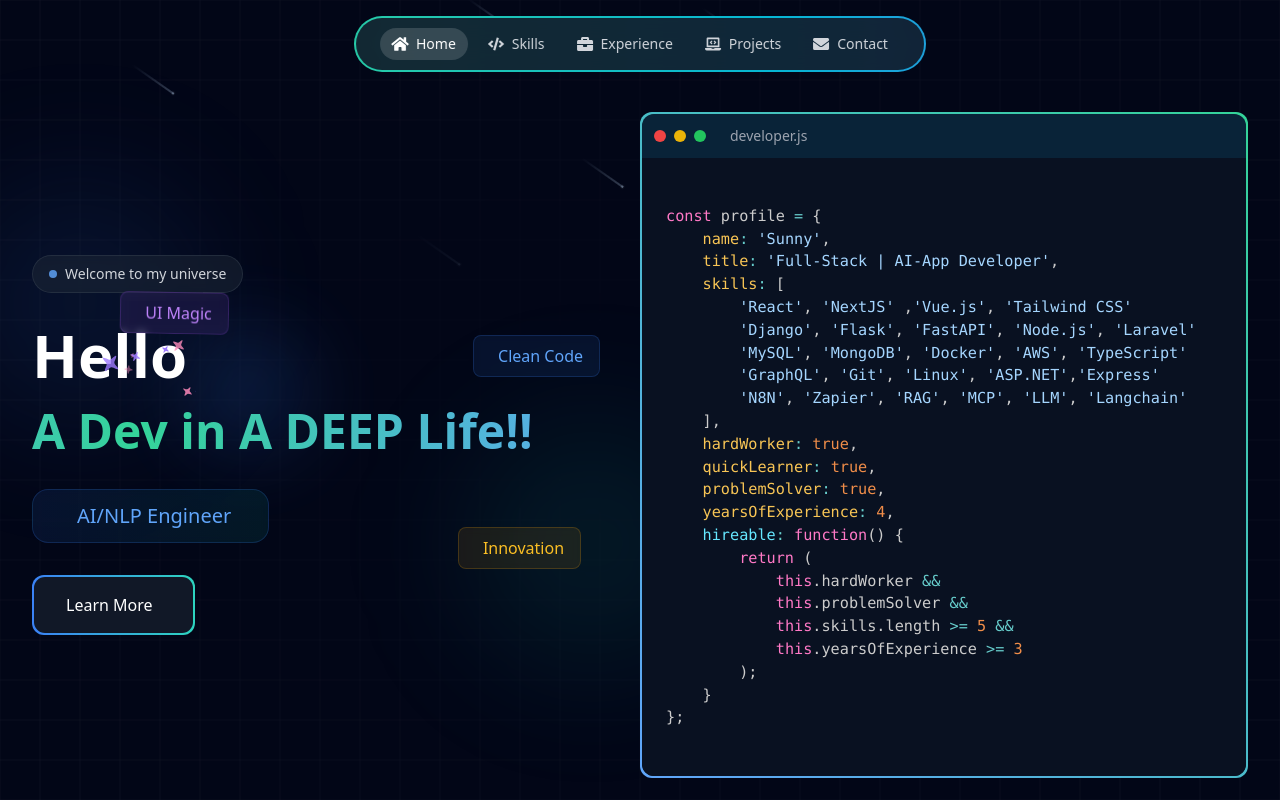
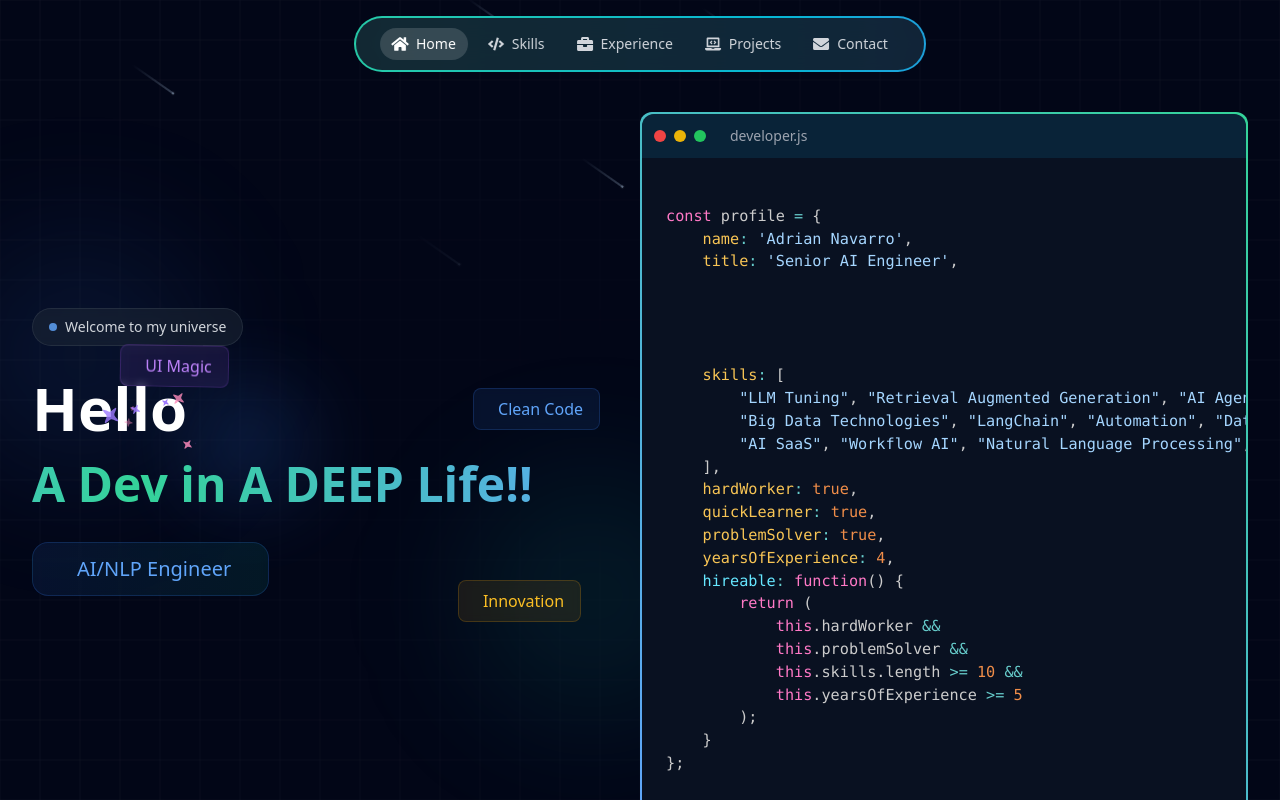
Before and after one commit to stardev324-coder/stardev324-coder, a React (Vite) app: page / in a window 1280 px wide. Shown: the top 800 px of the page. Built offline with nearby package versions, Linux system fonts and the light colour scheme.

Commit message:
modify-explanation

```diff
--- a/src/pages/Hero/Hero.jsx
+++ b/src/pages/Hero/Hero.jsx
@@ -54,14 +54,16 @@ export default function Hero() {
 
   const [code] = useState(`
 const profile = {
-    name: 'Sunny',
-    title: 'Full-Stack | AI-App Developer',
+    name: 'Adrian Navarro',
+    title: 'Senior AI Engineer',
+
+
+
+
     skills: [
-        'React', 'NextJS' ,'Vue.js', 'Tailwind CSS'
-        'Django', 'Flask', 'FastAPI', 'Node.js', 'Laravel'
-        'MySQL', 'MongoDB', 'Docker', 'AWS', 'TypeScript'
-        'GraphQL', 'Git', 'Linux', 'ASP.NET','Express'
-        'N8N', 'Zapier', 'RAG', 'MCP', 'LLM', 'Langchain'
+        "LLM Tuning", "Retrieval Augmented Generation", "AI Agents", "Chatbot", "MLOps", "Cloud ML",
+        "Big Data Technologies", "LangChain", "Automation", "Data Pipeline", "Multimodal AI",
+        "AI SaaS", "Workflow AI", "Natural Language Processing", "AI Builder"
     ],
     hardWorker: true,
     quickLearner: true,
@@ -71,8 +73,8 @@ const profile = {
         return (
             this.hardWorker &&
             this.problemSolver &&
-            this.skills.length >= 5 &&
-            this.yearsOfExperience >= 3
+            this.skills.length >= 10 &&
+            this.yearsOfExperience >= 5
         );
     }
 };
@@ -224,17 +226,17 @@ const profile = {
               {/* CTA Buttons */}
               <div className="flex flex-col sm:flex-row gap-4 sm:gap-6 animate__animated animate__fadeInUp animate__delay-2s">
                 {/* View Projects Button */}
-                <a
+                {/* <a
                   href="https://github.com/sunnydev830"
                   className="group relative inline-flex items-center justify-center gap-3 bg-gradient-to-r from-blue-500 to-teal-400 p-0.5 rounded-xl transition-all duration-300 hover:scale-105 hover:shadow-[0_0_2rem_-0.5rem_#60A5FA]"
-                >
-                  <span className="block w-full px-6 sm:px-8 py-3 sm:py-4 rounded-[11px] bg-gray-900 transition-all duration-300 group-hover:bg-gradient-to-r group-hover:from-blue-500 group-hover:to-teal-400">
+                > */}
+                  {/* <span className="block w-full px-6 sm:px-8 py-3 sm:py-4 rounded-[11px] bg-gray-900 transition-all duration-300 group-hover:bg-gradient-to-r group-hover:from-blue-500 group-hover:to-teal-400">
                     <span className="relative flex items-center justify-center gap-2 text-white font-medium">
                       <span>Learn More</span>
                       <i className="fas fa-arrow-right transform transition-all duration-300 group-hover:translate-x-1"></i>
                     </span>
                   </span>
-                </a>
+                </a> */}
 
                 {/* Contact Button */}
                 {/* <a
--- a/src/pages/Projects/Projects.jsx
+++ b/src/pages/Projects/Projects.jsx
@@ -11,7 +11,7 @@ const projects = [
     src: "/nuxt_supabase.png",
     link: "/nuxt_supabase.png",
     color: "#fff",
-    githubLink: "https://github.com/sunnydev830/nuxt-supabase",
+    // githubLink: "https://github.com/sunnydev830/nuxt-supabase",
     liveLink: "https://nuxt-supabase.netlify.app/",
   },
   {
@@ -21,7 +21,7 @@ const projects = [
     src: "/DockerCompose.jpg",
     link: "/DockerCompose.jpg",
     color: "#fff",
-    githubLink: "https://github.com/codingforentrepreneurs/Docker-Docker-Compose",
+    // githubLink: "https://github.com/codingforentrepreneurs/Docker-Docker-Compose",
     liveLink: "https://www.codingforentrepreneurs.com/courses/docker-and-docker-compose",
   },
 
@@ -32,7 +32,7 @@ const projects = [
     src: "/llm-mcp.png",
     link: "/llm-mcp.png",
     color: "#fff",
-    githubLink: "https://github.com/sunnydev830/llm-mcp-rag",
+    // githubLink: "https://github.com/sunnydev830/llm-mcp-rag",
     // liveLink: "https://codewhisperer.vercel.app/",
   },
   {
@@ -42,7 +42,7 @@ const projects = [
     src: "/ai-chatbot.png",
     link: "/ai-chatbot.png",
     color: "#5196fd",
-    githubLink: "https://github.com/sunnydev830/ai-chatbot",
+    // githubLink: "https://github.com/sunnydev830/ai-chatbot",
     liveLink: "https://demo.chat-sdk.dev/",
   },
   {
@@ -52,7 +52,7 @@ const projects = [
     src: "/sharegpt.png",
     link: "/sharegpt.png",
     color: "#8f89ff",
-    githubLink: "https://github.com/sunnydev830/sharegpt",
+    // githubLink: "https://github.com/sunnydev830/sharegpt",
     // liveLink: "https://codervai.vercel.app",
   },
   {
@@ -62,7 +62,7 @@ const projects = [
     src: "/airbnb.png",
     link: "/airbnb.png",
     color: "#8f89ff",
-    githubLink: "https://github.com/sunnydev830/AirBnB",
+    // githubLink: "https://github.com/sunnydev830/AirBnB",
     // liveLink: "https://codervai.vercel.app",
   },
 
@@ -73,7 +73,7 @@ const projects = [
     src: "/controlflowr.png",
     link: "/controlflowr.png",
     color: "#ed649e",
-    githubLink: "https://github.com/sunnydev830/ControlFlow",
+    // githubLink: "https://github.com/sunnydev830/ControlFlow",
     // liveLink: "https://codekori.js.org",
   },
 ];
```
